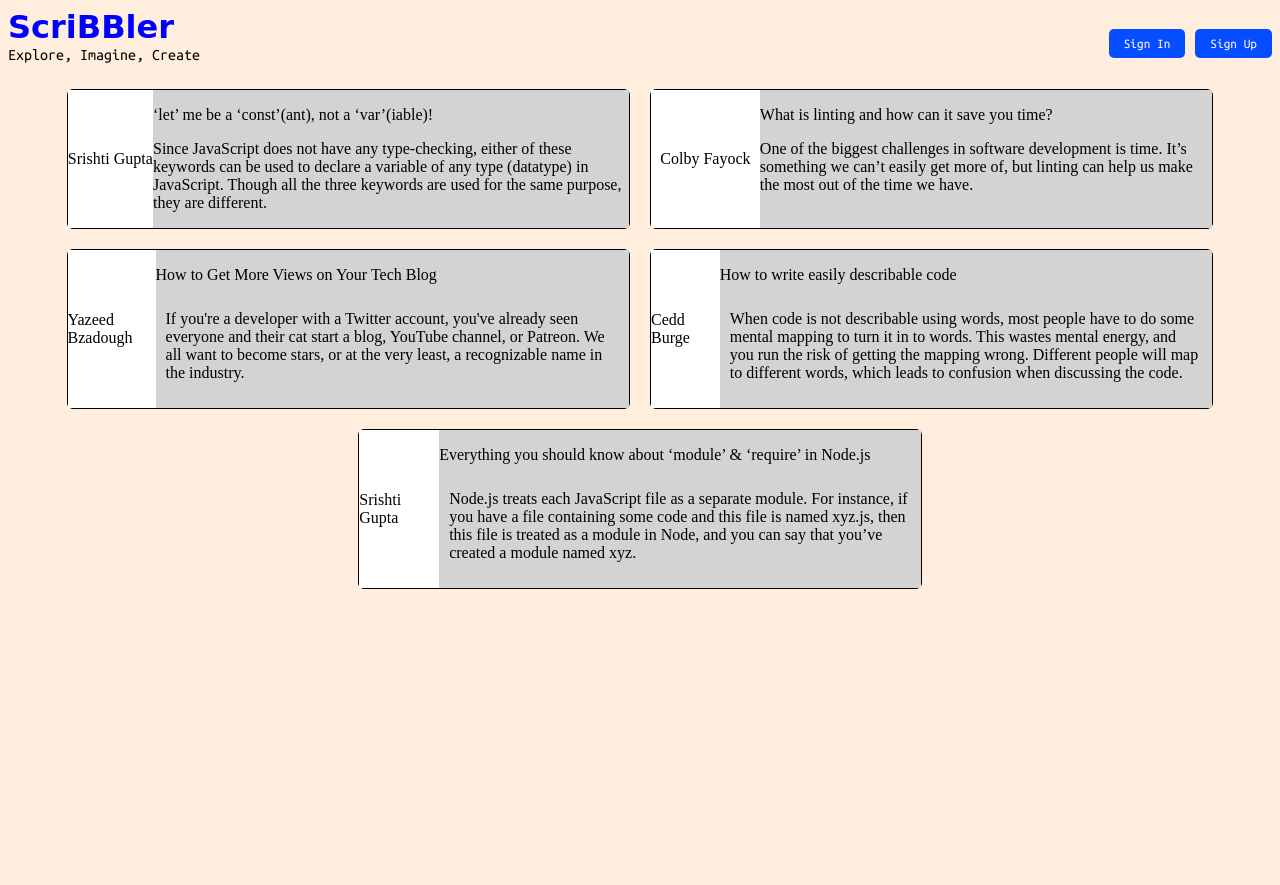
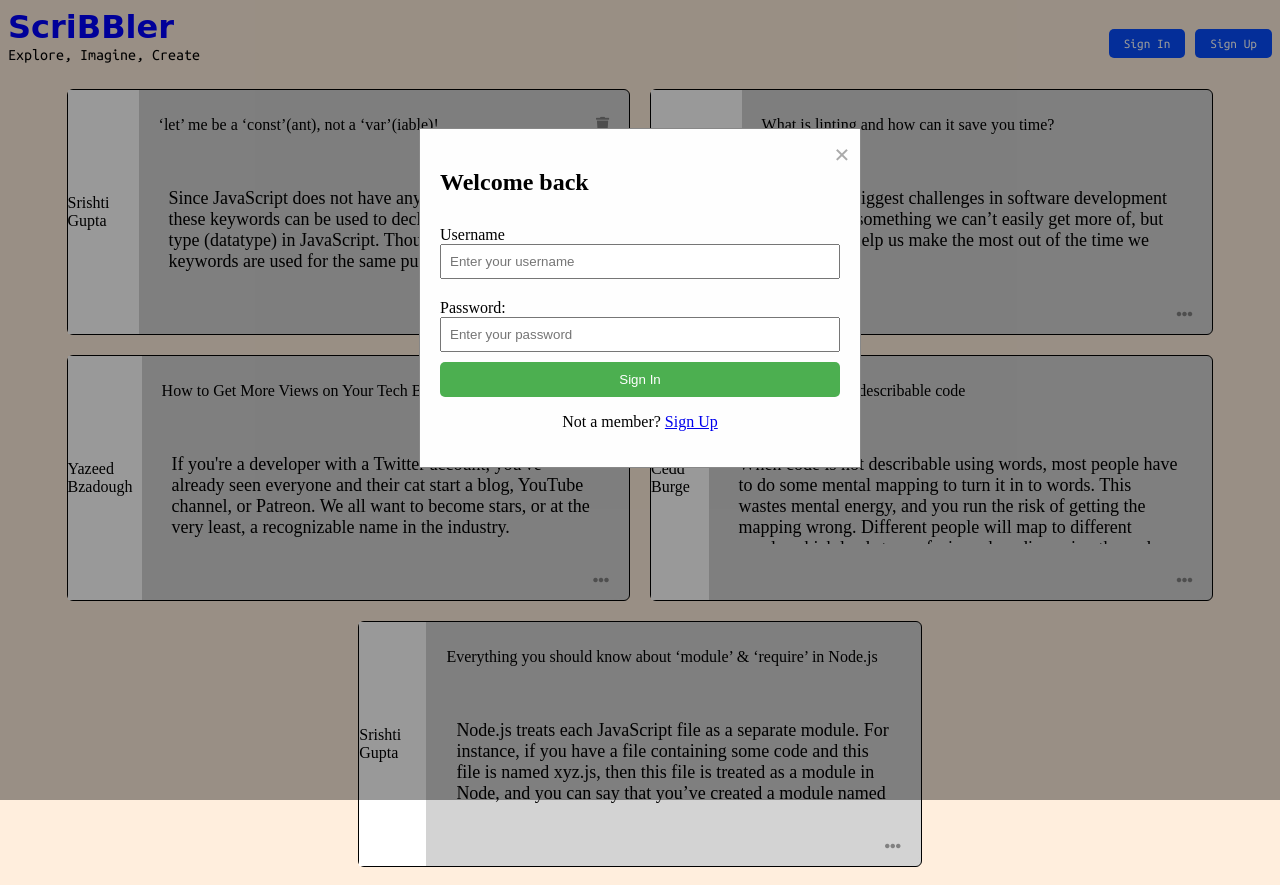
Before and after one commit to srishtia1/Scribbler, a plain HTML site: page html/postslist.html in a window 1280 px wide. Both pictures are taken after a click on the button "Sign In". Before the commit the page ends 800 px from the top, so only its background shows below. Drawn offline with Linux system fonts and the light colour scheme; a web font is replaced by a local one.

Commit message:
post page

```diff
--- a/html/postslist.html
+++ b/html/postslist.html
@@ -8,6 +8,8 @@
     <link href="https://fonts.googleapis.com/css?family=Montez&display=swap" rel="stylesheet">
     <link rel="preconnect" href="https://fonts.googleapis.com">
     <link rel="preconnect" href="https://fonts.gstatic.com" crossorigin>
+    <link rel="stylesheet" href="https://cdnjs.cloudflare.com/ajax/libs/font-awesome/5.11.2/css/all.min.css">
+    <link href="https://fonts.googleapis.com/css?family=Montez|Ubuntu+Mono&display=swap" rel="stylesheet">
     <link
         href="https://fonts.googleapis.com/css2?family=Ubuntu+Mono:ital,wght@0,400;0,700;1,400;1,700&family=Ubuntu:ital,wght@0,300;0,400;0,500;0,700;1,300;1,400;1,500;1,700&display=swap"
         rel="stylesheet">
@@ -27,6 +29,45 @@
             <button class="signup-btn">Sign Up</button>
         </div>
     </div>
+     <!--modal for sign up-->
+     <div id="signup-modal" class="modal">
+        <div class="modal-content">
+         <span class="close-button-signup">&times;</span>
+         <h2>Get Started</h2>
+         <form id="signup-form">
+             <label for="name">Name:</label>
+             <input type="text" id="name" placeholder="Enter your name" required>
+             <label for="username">Username</label>
+             <input type="text" id="username" placeholder="Enter your username" required>
+             <label for="password">Password:</label>
+             <input type="password" id="password" placeholder="Enter your password" required>
+
+             <label for="confirmPassword">Confirm Password:</label>
+             <input type="password" id="confirmPassword" placeholder="Re-enter your password" required>
+
+             <button type="submit">Sign Up</button>
+         </form>
+        </div>
+     </div>
+
+
+     <!--modal for sign in-->
+     <div id="signin-modal" class="modal">
+         <div class="modal-content">
+          <span class="close-button-signin">&times;</span>
+          <h2>Welcome back</h2>
+          <form id="signin-form">
+
+              <label for="username">Username</label>
+              <input type="text" " placeholder="Enter your username" required>
+              <label for="password">Password:</label>
+              <input type="password"" placeholder="Enter your password" required>
+
+              <button type="submit">Sign In</button>
+              <p style=" align-self: center;">Not a member? <a id="signup-link" href="#">Sign Up</a></p>
+          </form>
+         </div>
+      </div>
 
     <!-- ATTENTION: The HTML code for the list of posts has been given to you. You can feel free to add/delete/modify this code. You need to write the proper CSS and JavaScript code corresponding to this page so that the result looks like the screenshots given to you in the Project Statement. -->
 
@@ -40,17 +81,20 @@
             </div>
 
             <div class="contentBox">
-                <div>
+                <div class="postHeader">
                     <p>‘let’ me be a ‘const’(ant), not a ‘var’(iable)!</p>
-                    <span>
+                    <span class="delete-btn">
                         <!-- TODO: Include Font Awesome icon for delete icon here -->
+                        <i class="fa fa-trash" aria-hidden="true"></i>
                     </span>
                 </div>
-                <p>Since JavaScript does not have any type-checking, either of these keywords can be used to declare a
+                <p class="card">Since JavaScript does not have any type-checking, either of these keywords can be used to declare a
                     variable of any type (datatype) in JavaScript. Though all the three keywords are used for the same
                     purpose, they are different.</p>
-                <span>
+                <span onclick="redirectToPostPage()" class="readmore">
                     <!-- TODO: Include Font Awesome icon for horizontal ellipsis icon here -->
+                <i class="fa fa-ellipsis-h" aria-hidden="true"></i>
+
                 </span>
             </div>
         </div>
@@ -63,16 +107,18 @@
             </div>
 
             <div class="contentBox">
-                <div>
+                <div class="postHeader">
                     <p>What is linting and how can it save you time?</p>
                     <span>
                         <!-- TODO: Include Font Awesome icon for delete icon here -->
                     </span>
                 </div>
-                <p>One of the biggest challenges in software development is time. It’s something we can’t easily get
+                <p class="card">One of the biggest challenges in software development is time. It’s something we can’t easily get
                     more of, but linting can help us make the most out of the time we have.</p>
-                <span>
+                    <span onclick="redirectToPostPage()" class="readmore">
                         <!-- TODO: Include Font Awesome icon for horizontal ellipsis icon here -->
+                    <i class="fa fa-ellipsis-h" aria-hidden="true"></i>
+
                     </span>
             </div>
         </div>
@@ -85,7 +131,7 @@
             </div>
 
             <div class="contentBox">
-                <div >
+                <div class="postHeader">
                     <p>How to Get More Views on Your Tech Blog</p>
                     <span>
                         <!-- TODO: Include Font Awesome icon for delete icon here -->
@@ -94,8 +140,10 @@
                 <p class="card">If you're a developer with a Twitter account, you've already seen everyone and their cat start a
                     blog, YouTube channel, or Patreon. We all want to become stars, or at the very least, a recognizable
                     name in the industry.</p>
-                <span>
+                    <span onclick="redirectToPostPage()" class="readmore">
                         <!-- TODO: Include Font Awesome icon for horizontal ellipsis icon here -->
+                    <i class="fa fa-ellipsis-h" aria-hidden="true"></i>
+
                     </span>
             </div>
         </div>
@@ -108,7 +156,7 @@
             </div>
 
             <div class="contentBox">
-                <div>
+                <div class="postHeader">
                     <p>How to write easily describable code</p>
                     <span>
                         <!-- TODO: Include Font Awesome icon for delete icon here -->
@@ -118,8 +166,10 @@
                     words. This wastes mental energy, and you run the risk of getting the mapping wrong. Different
                     people will map to different words, which
                     leads to confusion when discussing the code.</p>
-                <span>
+                    <span onclick="redirectToPostPage()" class="readmore">
                         <!-- TODO: Include Font Awesome icon for horizontal ellipsis icon here -->
+                    <i class="fa fa-ellipsis-h" aria-hidden="true"></i>
+
                     </span>
             </div>
         </div>
@@ -132,7 +182,7 @@
             </div>
 
             <div class="contentBox">
-                <div>
+                <div class="postHeader">
                     <p>Everything you should know about ‘module’ & ‘require’ in Node.js</p>
                     <span>
                         <!-- TODO: Include Font Awesome icon for delete icon here -->
@@ -142,8 +192,10 @@
                     some code and this file is named xyz.js, then this file is treated as a module in Node, and you can
                     say that you’ve created a module
                     named xyz.</p>
-                <span>
+                    <span onclick="redirectToPostPage()" class="readmore">
                         <!-- TODO: Include Font Awesome icon for horizontal ellipsis icon here -->
+                    <i class="fa fa-ellipsis-h" aria-hidden="true"></i>
+
                     </span>
             </div>
         </div>
@@ -153,6 +205,9 @@
 
     </div>
     <!-- list of all posts ends here -->
+
+    <script src="../scripts/postslist.js"></script>
+    <script src="../scripts/common.js"></script>
 </body>
 
 </html>
--- a/scripts/postslist.js
+++ b/scripts/postslist.js
@@ -0,0 +1,23 @@
+
+
+//========
+function openDeletePostModal(id) {
+    document.getElementById('deletePostModal').style.display = 'block';
+    document.getElementById('deletePostModal').setAttribute('postToDelete', id);
+}
+
+function cancelDeletePostModal() {
+    document.getElementById('deletePostModal').style.display = 'none';
+    event.preventDefault(); // Prevents page from refreshing
+}
+
+function redirectToPostPage() {
+    window.location.href = "./post.html";
+}
+
+function confirmDeletePost(e) {
+    event.preventDefault(); // Prevents page from refreshing
+    document.getElementById('deletePostModal').style.display = 'none';
+    var postIdToDelete = document.getElementById('deletePostModal').getAttribute('postToDelete');
+    document.getElementById(postIdToDelete).remove();
+}
--- a/styles/postslist.css
+++ b/styles/postslist.css
@@ -25,13 +25,32 @@ width: 260px;
 
 .contentBox{
     background-color: lightgrey;
-    position: relative;
-    flex-grow: 1;
-    overflow: hidden;
+    height: 100%;
+    color: #000000;
+    border-radius: 0 15px 15px 0;
+    padding: 0 20px;
+}
+.postHeader{
+    display: flex;
+    justify-content: space-between;
+    align-items: baseline;
+    padding: 10px 0;
+}
+.delete-btn {
+    color: #818181;
+    font-size: 15px;
+    cursor: pointer;
 }
 .card {
     position: relative;
     max-height: 80px; /* Adjust the maximum height of the content */
     overflow: hidden;
     padding: 10px;
+    font-size: 18px;
 }
+.readmore{
+    float: right;
+    cursor: pointer;
+    color: #818181;
+    padding: 10px 0;
+}
```
Also changed, not shown: html/bloglist.html (deleted, +0 -11 lines), html/post.html (added, +91 -0 lines), styles/post.css (added, +12 -0 lines). Lines whose indentation alone changed are shown as unchanged.
